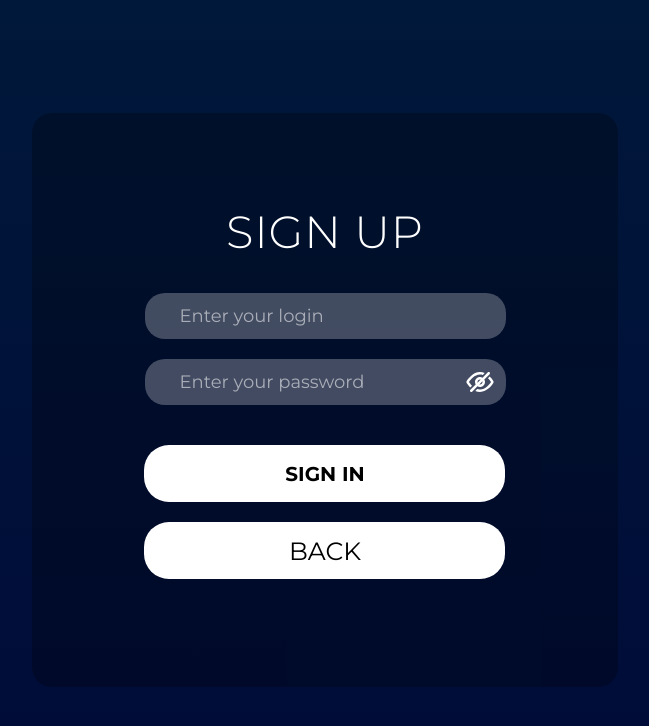
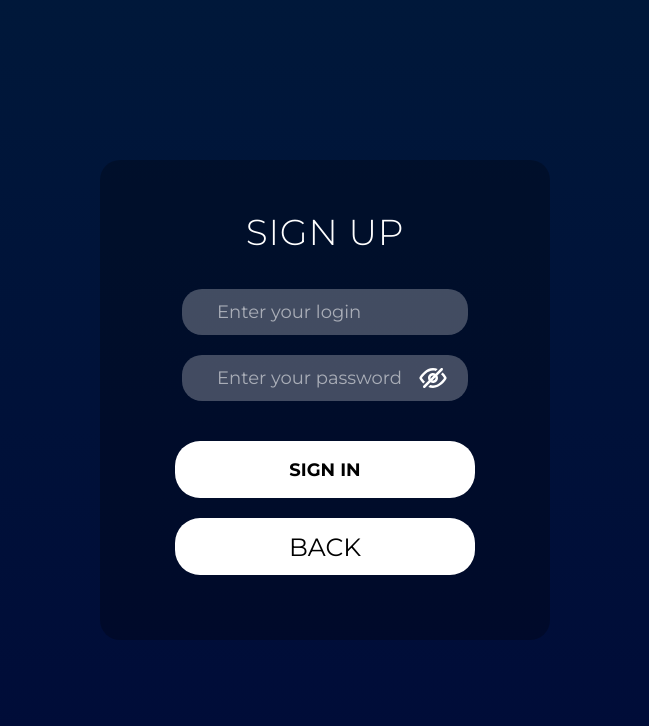
Before and after one commit to aver1ch/R2WithWebInterface, a React (Create React App) app in the folder frontend/web_interface/: page /register in a window 1280 px wide. Shown: the top 726 px of the page, without its empty margins (315-964 px from the left). Built offline with nearby package versions, Linux system fonts and the light colour scheme; no server answers; a web font is replaced by a local one.

Commit message:
mega final

```diff
--- a/frontend/web_interface/src/components/UI/CustomInput/CustomInput.module.css
+++ b/frontend/web_interface/src/components/UI/CustomInput/CustomInput.module.css
@@ -6,8 +6,6 @@
   font-size: 18px;
   outline: none;
   transition: 0.3s ease;
-  width: 100%;
-  max-width: 361px;
   text-align: left;
 }
 
--- a/frontend/web_interface/src/pages/Login.tsx
+++ b/frontend/web_interface/src/pages/Login.tsx
@@ -53,6 +53,7 @@ const Login = () => {
           <Title
             style={{
               fontWeight: "300",
+              fontSize: "45px",
               color: theme === "dark" ? "#fff" : "#000",
             }}
           >
--- a/frontend/web_interface/src/pages/MainPage.tsx
+++ b/frontend/web_interface/src/pages/MainPage.tsx
@@ -131,7 +131,7 @@ const MainPage = () => {
               onChange={(e) => {
                 setParameter(e.target.value);
               }}
-              style={{ maxWidth: '465px', marginBottom: '25px', height: '70px', textAlign: 'left' }}
+              style={{ width:"100%", marginBottom: '25px', height: '70px', textAlign: 'left' }}
             />}
             <datalist id="values">
               <option>0.7</option>
--- a/frontend/web_interface/src/pages/Register.tsx
+++ b/frontend/web_interface/src/pages/Register.tsx
@@ -59,7 +59,7 @@ const Register = () => {
           <Title
             style={{
               fontWeight: "300",
-              fontSize: '45px',
+              fontSize: '36px',
               color: theme === "dark" ? "#fff" : "#000",
             }}
           >
@@ -127,7 +127,7 @@ const Register = () => {
                 className="reg-button"
                 type="submit"
                 disabled={isLoading}
-                style={{ fontWeight: 700, fontSize: '20px', maxWidth: '361px', backgroundColor: theme === 'dark' ? "#fff" : "#005ADD", color: theme === 'dark' ? "#000" : "#fff" }}
+                style={{ fontWeight: 700, fontSize: '18px', maxWidth: '361px', backgroundColor: theme === 'dark' ? "#fff" : "#005ADD", color: theme === 'dark' ? "#000" : "#fff" }}
 
               >
                 {isLoading
--- a/frontend/web_interface/src/styles/App.css
+++ b/frontend/web_interface/src/styles/App.css
@@ -37,8 +37,8 @@
 
 .rectangle-reg,
 .rectangle-processing {
-  min-height: 574px;
-  width: 586px;
+  min-height: 480px;
+  width: 450px;
   border-radius: 20px;
   display: flex;
   flex-direction: column;
```
